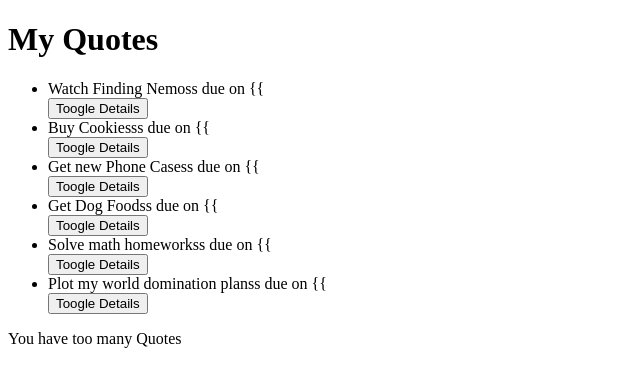
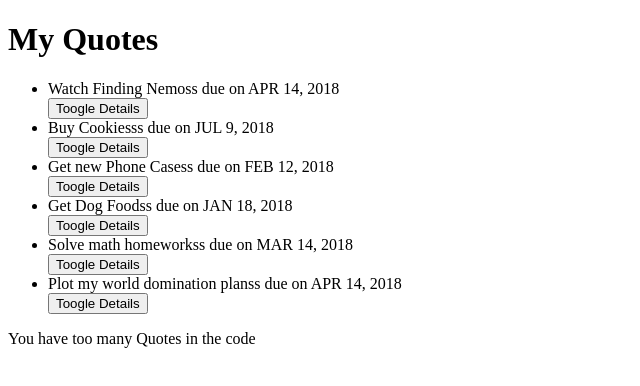
Before and after one commit to Caiseyann/Quotes-Angular, an Angular app: page / in a window 1280 px wide. Shown: the top 386 px of the page, without its empty margins (0-640 px from the left). Built offline with nearby package versions, Linux system fonts and the light colour scheme.

Commit message:
added pipe about to create a Custom Pipe

```diff
--- a/src/app/quote/quote.component.html
+++ b/src/app/quote/quote.component.html
@@ -2,12 +2,12 @@
 
 <ul>
   <div *ngFor='let quote of Quotes;let i = index'>
-      <li id="{{i}}" appStrickthrough>{{quote.name}} due on {{</li>
+      <li  id="{{i}}" appStrikethrough>{{quote.name}} due on {{quote.completeDate|date|uppercase}}</li>
       <!-- Toggle Button -->
       <button (click)='toogleDetails(i)'>Toogle Details</button>
 
+      <app-quote-details *ngIf="quote.showDescription" [quote]='quote' (isComplete)='completeQuote($event,i)' ></app-quote-details>
 
-      <app-quote-details *ngIf="quote.showDescription" [quote]='quote' (isComplete)='completeQuote($event,i)' ></app-quote-details>
   </div>
 </ul>
-<p *ngIf='Quotes.length'>You have too many Quotes</p>
+<p *ngIf='Quotes.length> 5'>You have too many Quotes in the code</p>
--- a/src/app/strikethrough.directive.ts
+++ b/src/app/strikethrough.directive.ts
@@ -1,12 +1,23 @@
-import { Directive,ElementRef } from '@angular/core';
+import { Directive,ElementRef,Input,HostListener } from '@angular/core';
 
 @Directive({
   selector: '[appStrikethrough]'
 })
 export class StrikethroughDirective {
 
-  constructor(private elem:ElementRef) {
-    this.elem.nativeElement.style.textDecoration='line-through';
+  constructor(private elem:ElementRef) {}
+
+  @HostListener("click") onClicks() {
+    this.textDeco("line-through")
+  }
+
+  @HostListener("dblclick") onDoubleClicks() {
+    this.textDeco("None")
+  }
+
+  private textDeco(action: string) {
+    this.elem.nativeElement.style.textDecoration = action;
+
   }
 
 }
```
